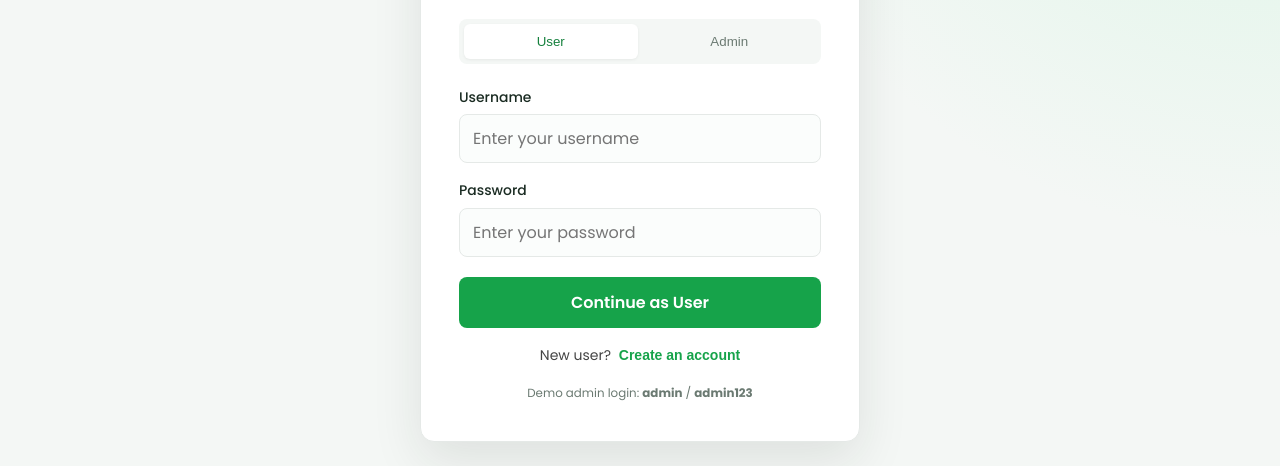
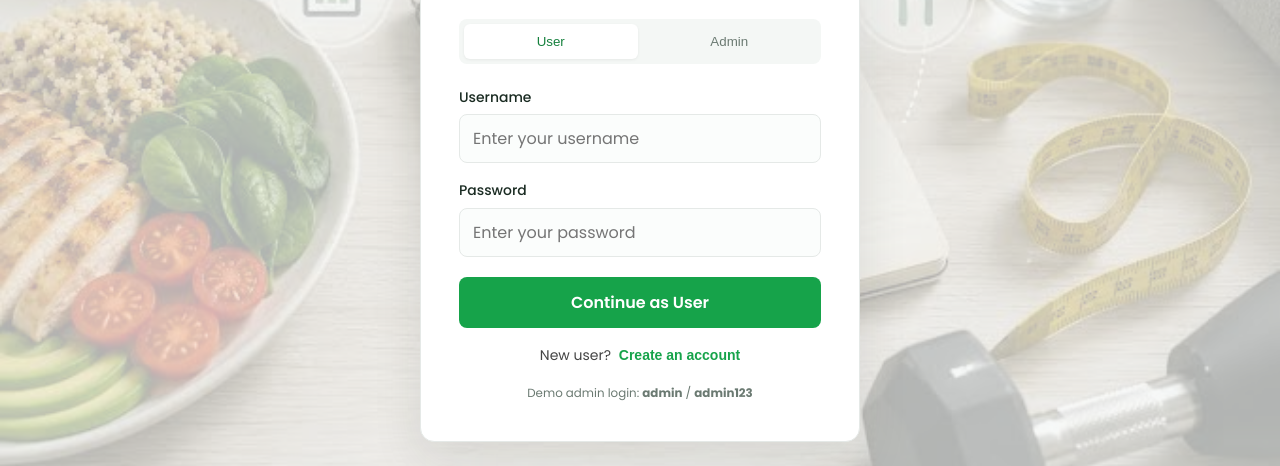
Before and after one commit to Coder-Akash77/macro-meal-planner, a plain HTML site: page index.html in a window 1280 px wide. Shown: the part 334-800 px from the top of the page. Drawn offline with Linux system fonts and the light colour scheme.

Commit message:
Add background image to login page and enhance styling

```diff
--- a/style.css
+++ b/style.css
@@ -42,7 +42,17 @@ body {
   display: grid;
   place-items: center;
   padding: 24px;
-  background: radial-gradient(circle at top right, #d9f5e4 0, transparent 38%), var(--bg);
+  position: relative;
+  isolation: isolate;
+  background: url('assets/backgroundimages.jpg') center / cover no-repeat;
+}
+
+.login-page::before {
+  content: '';
+  position: absolute;
+  inset: 0;
+  z-index: -1;
+  background: rgba(244, 247, 245, 0.72);
 }
 
 .login-page.hidden {
```
Also changed, not shown: assets/backgroundimages.jpg (added).
